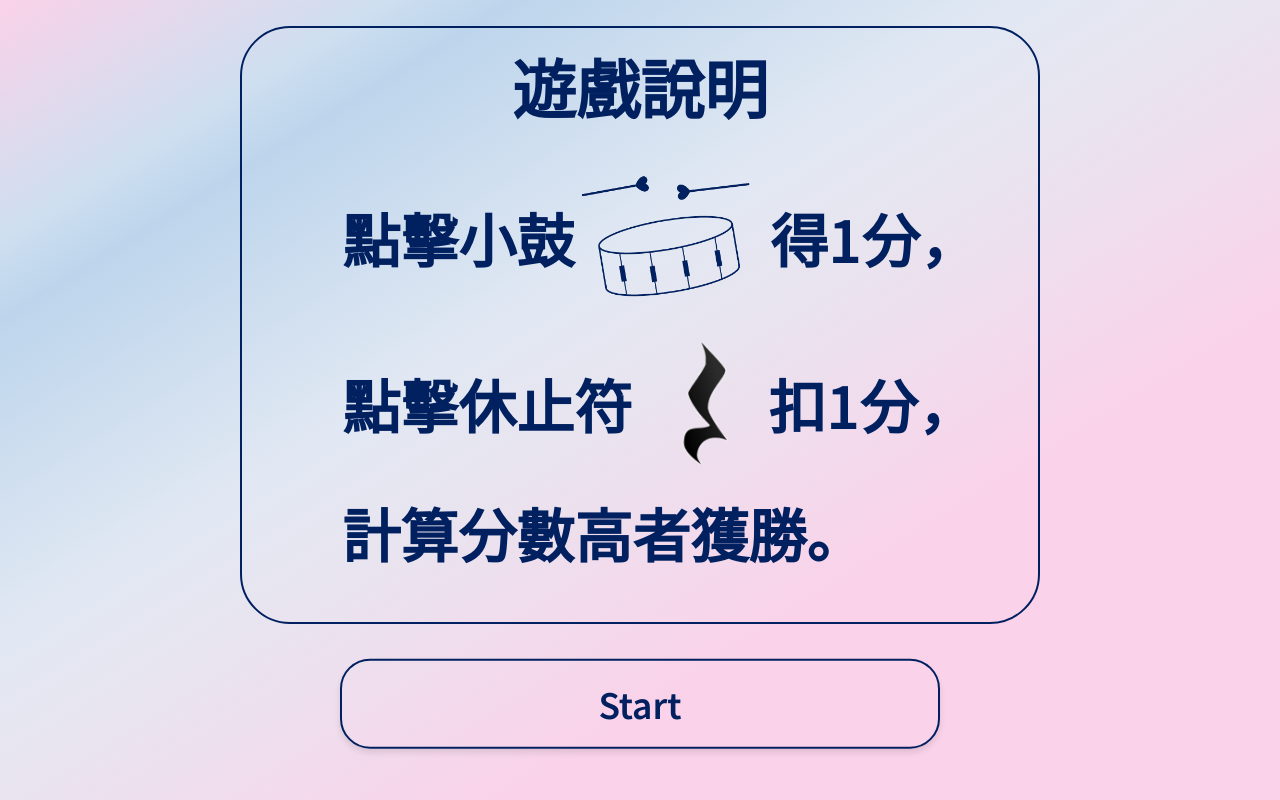
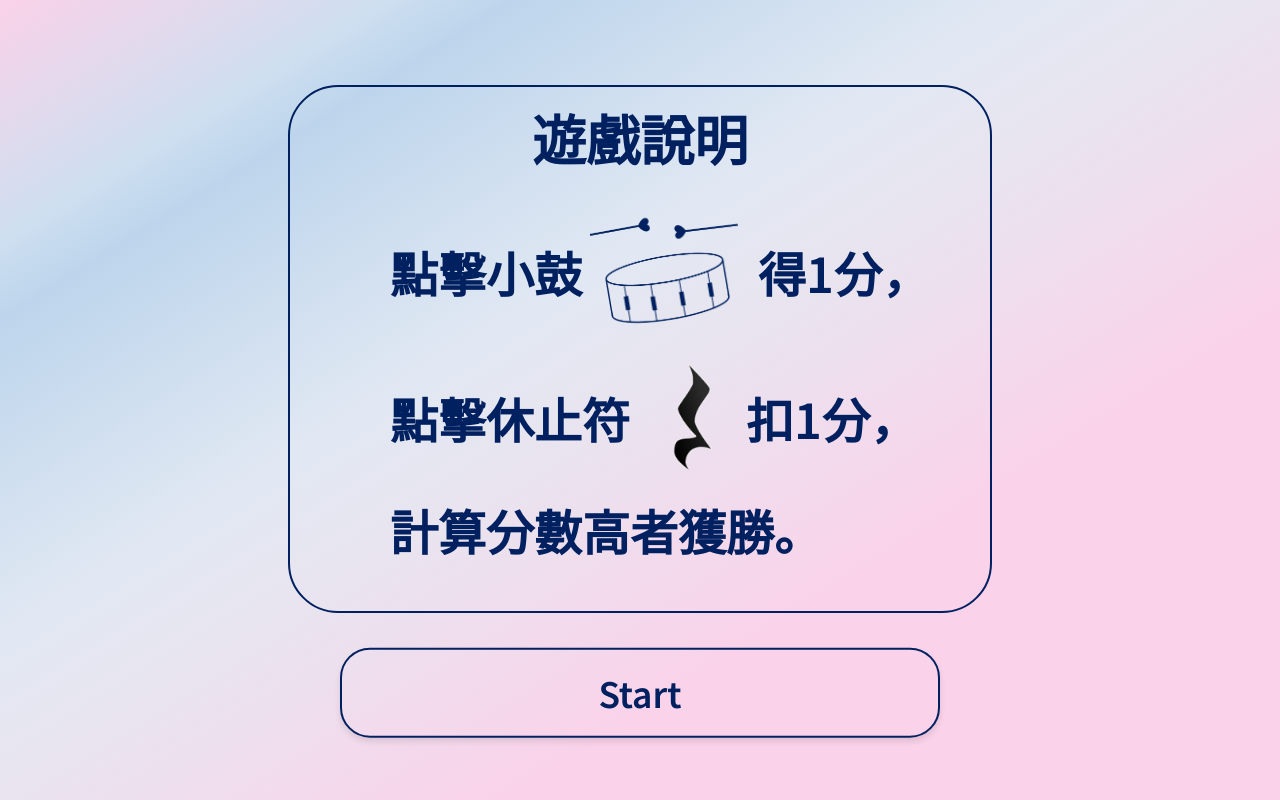
Before and after one commit to suyungshan/my-app, a Next.js app: page /dev/intro in a window 1280 px wide. Built offline with nearby package versions, Linux system fonts and the light colour scheme; no server answers.

Commit message:
調整如果不在/player/instructions 就進不去遊戲

```diff
--- a/app/dev/intro/page.jsx
+++ b/app/dev/intro/page.jsx
@@ -3,7 +3,7 @@ import StartGame from "@/components/dev/StartGame";
 
 export default function Intro() {
   return (
-    <div className="flex flex-col w-full h-full justify-center items-center gap-5">
+    <div className="flex flex-col w-full h-full mt-12 justify-center items-center gap-5">
       <IntroductionPublic />
       <StartGame />
     </div>
--- a/app/layout.jsx
+++ b/app/layout.jsx
@@ -10,6 +10,12 @@ export const metadata = {
 export default function RootLayout({ children }) {
   return (
     <html lang="en">
+      <head>
+        <meta
+          name="viewport"
+          content="width=device-width, initial-scale=1, maximum-scale=1, user-scalable=no"
+        />
+      </head>
       <StoreProvider>
         <SocketProvider>
           <body className="flex items-center justify-center ">{children}</body>
--- a/components/dev/IntroductionPublic.jsx
+++ b/components/dev/IntroductionPublic.jsx
@@ -2,17 +2,17 @@
 
 export default function Introduction() {
   return (
-    <div className="relative flex w-[calc(100%-40px)] mx-auto justify-center items-center flex-col gap-6 border-2 border-[#002060] rounded-[50px] pt-[10px] pb-[45px] px-[100px] text-[64px] font-[600] text-[#002060]">
-      <p className="w-[400px] text-center"> 遊戲說明</p>
-      <div className="text-center text-[58px] flex flex-col items-start gap-4 ">
+    <div className="relative flex w-[calc(100%-40px)] mx-auto justify-center items-center flex-col gap-6 border-2 border-[#002060] rounded-[50px] pt-[10px] pb-[45px] px-[100px]  font-[600] text-[#002060]">
+      <p className="w-[400px] text-[54px] text-center"> 遊戲說明</p>
+      <div className="text-center text-[48px] flex flex-col items-start gap-4 ">
         <p className="flex items-center gap-2 whitespace-nowrap">
           點擊小鼓
-          <img src="/圖片1.png" className="w-[180px] h-[160px] object-cover" />
+          <img src="/圖片1.png" className="w-[160px] h-[140px] object-cover" />
           得1分，
         </p>
         <p className="flex items-center gap-2 whitespace-nowrap">
           點擊休止符
-          <img src="/休止符.png" className="w-[120px] h-[140px] object-cover" />
+          <img src="/休止符.png" className="w-[100px] h-[120px] object-cover" />
           扣1分，
         </p>
         <p>計算分數高者獲勝。</p>
--- a/components/fetcher/Socket.jsx
+++ b/components/fetcher/Socket.jsx
@@ -60,8 +60,10 @@ export default function SocketProvider({ children }) {
       socket.on("redirectToGame", () => {
         if (window.location.pathname === "/dev/intro") {
           window.location.href = "/dev/rank";
+        } else if (window.location.pathname === "/player/instructions") {
+          router.push("/player/game");
         } else {
-          router.push("/player/game");
+          return;
         }
       });
 
--- a/styles/globals.css
+++ b/styles/globals.css
@@ -8,6 +8,8 @@
     margin: 0;
     padding: 0;
     font-family: "Noto Sans TC", sans-serif;
+    -webkit-text-size-adjust: 100%;
+    box-sizing: border-box;
   }
 
   body {
```
